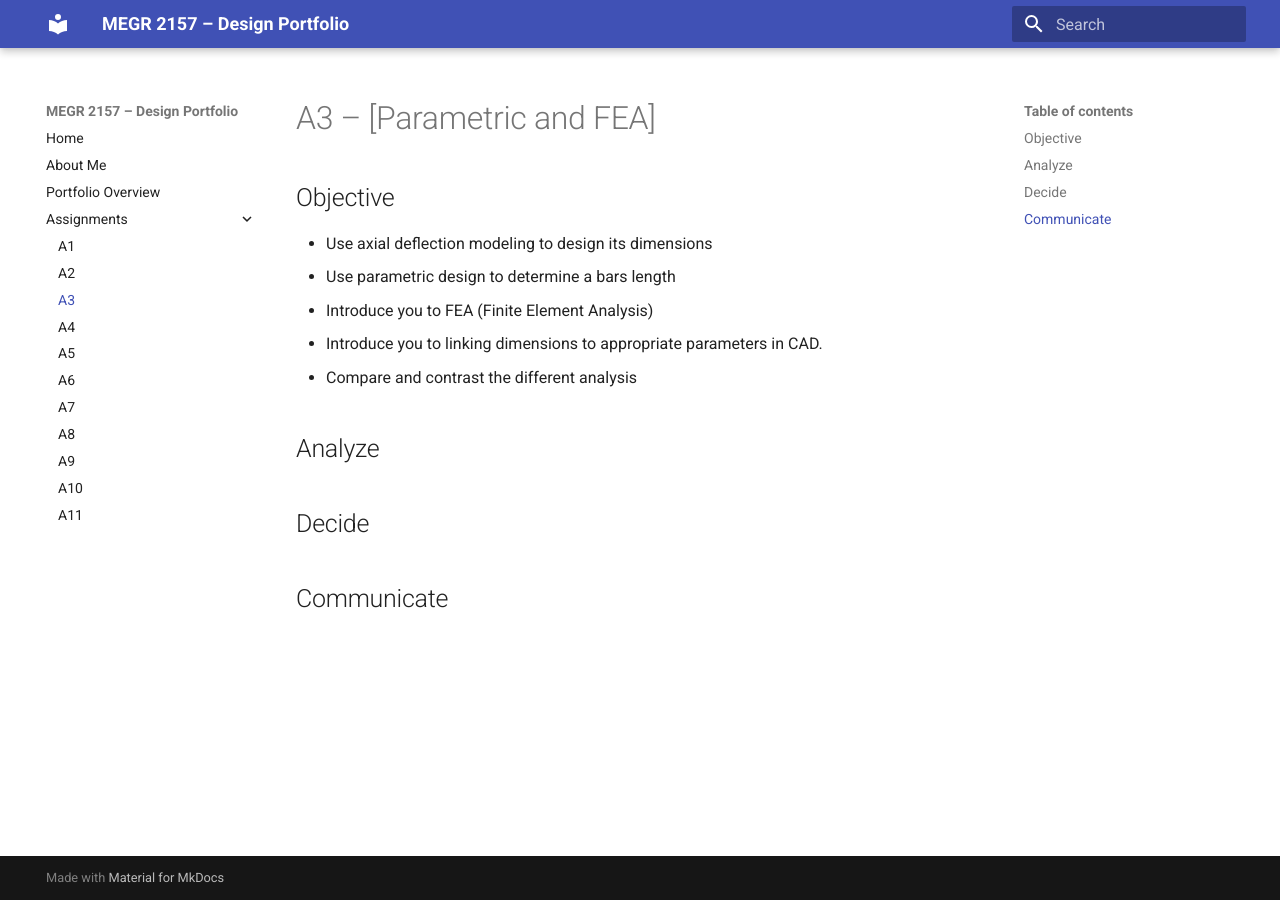
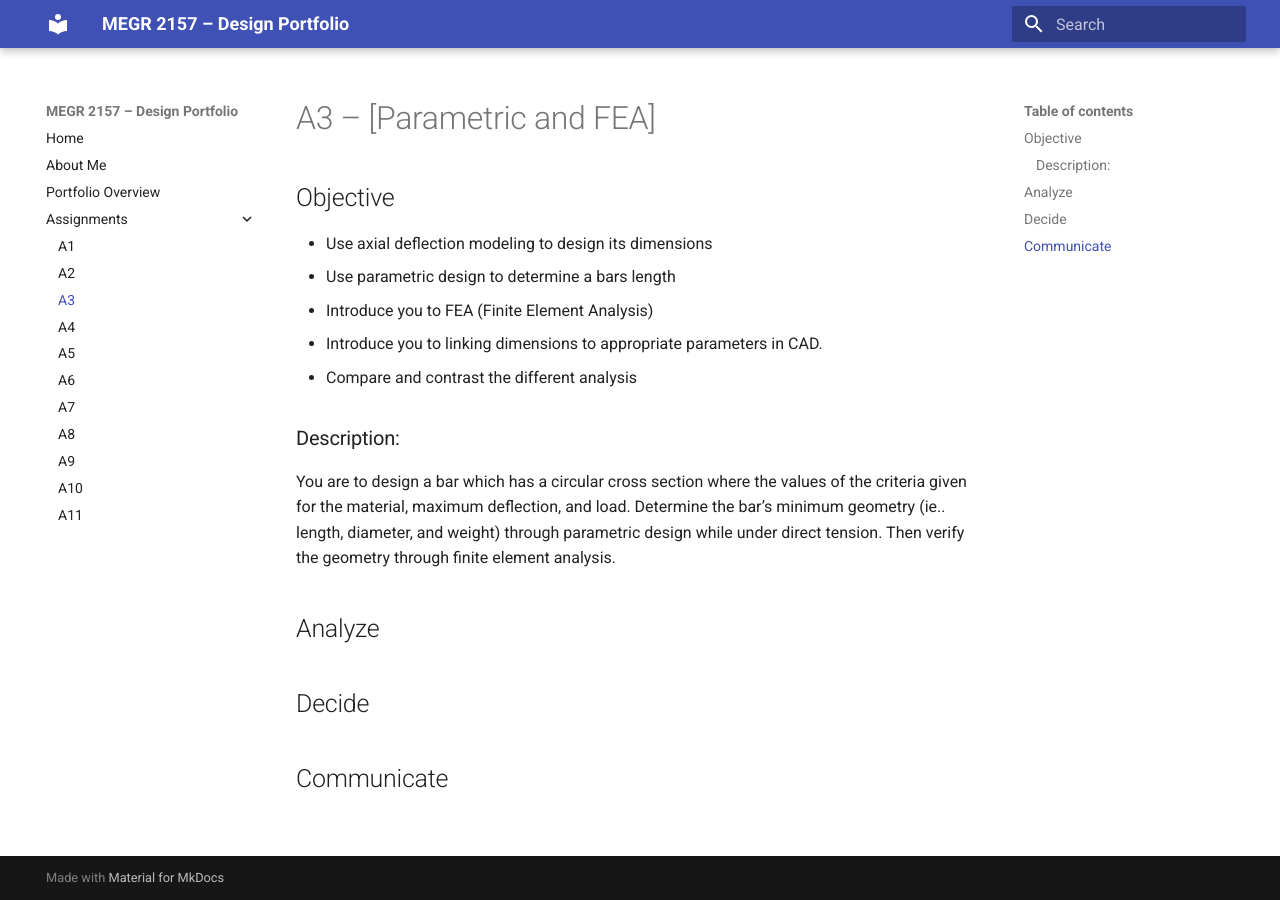
Before and after one commit to SaeedMalik7/megr2157-portfolio, an MkDocs documentation site: the page built from docs/assignments/A03/index.md, in a window 1280 px wide. Built offline with MkDocs 1.6.1 and Material for MkDocs 9.7.7, drawn with Linux system fonts in a browser that asks for light colours.

Commit message:
Add assignment description for bar design project
Added a description section for the assignment details.

```diff
--- a/docs/assignments/A03/index.md
+++ b/docs/assignments/A03/index.md
@@ -8,6 +8,8 @@
 - Introduce you to linking dimensions to appropriate parameters in CAD.
 - Compare and contrast the different analysis
 
+###Description:
+You are to design a bar which has a circular cross section where the values of the criteria given for the material, maximum deflection, and load. Determine the bar’s minimum geometry (ie.. length, diameter, and weight) through parametric design while under direct tension. Then verify the geometry through finite element analysis.
 ## Analyze
 
 
```
